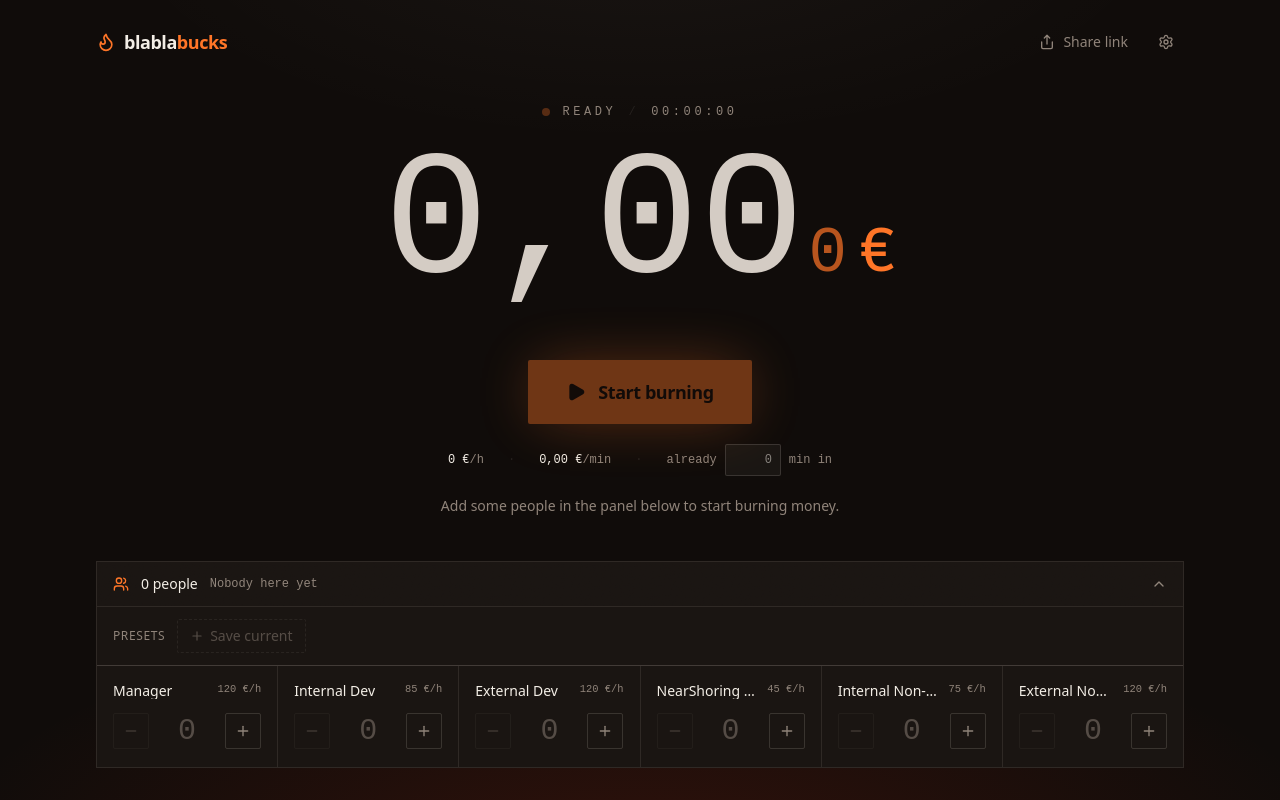
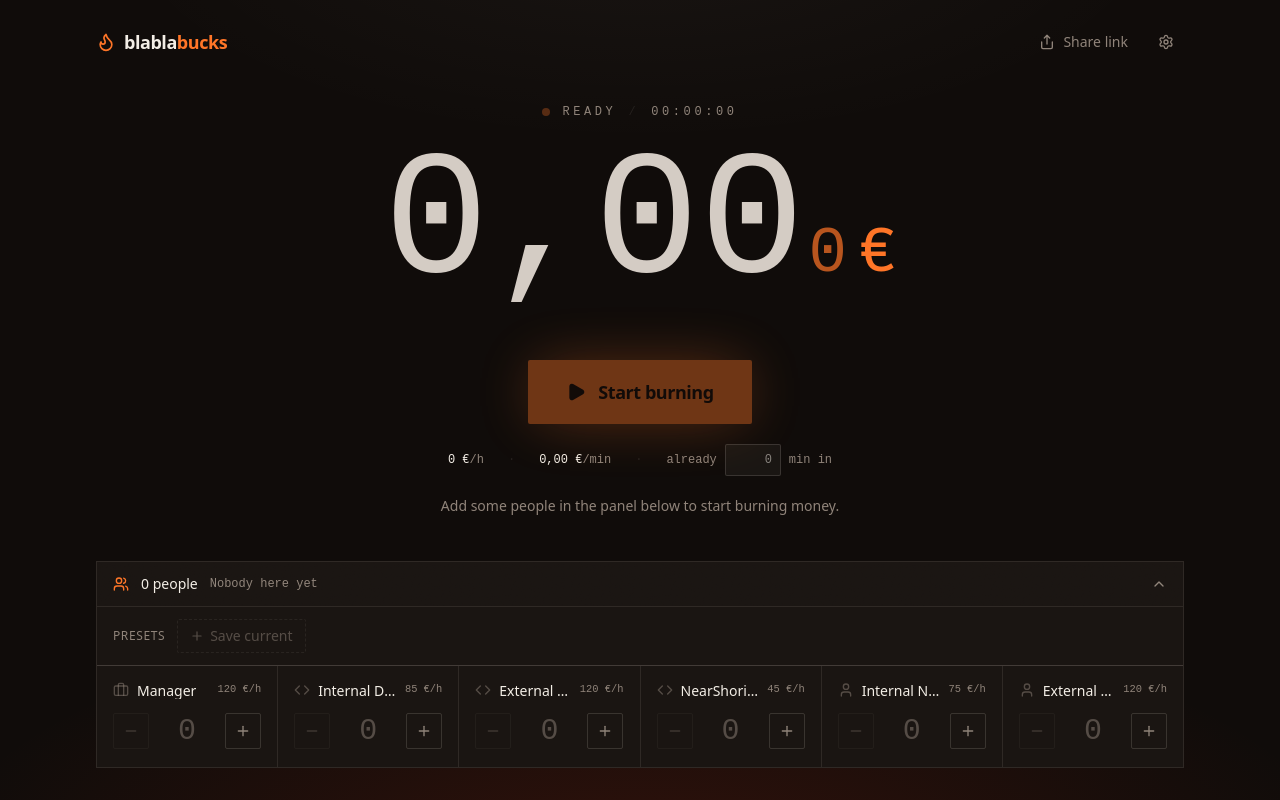
Before and after one commit to TheCodeOne/blablabucks, a React (Vite) app: page / in a window 1280 px wide. Built offline with nearby package versions, Linux system fonts and the light colour scheme.

Commit message:
feat: use uniform icons for dev and non-dev roles

```diff
--- a/src/components/quick-settings.tsx
+++ b/src/components/quick-settings.tsx
@@ -1,6 +1,15 @@
 import { useId, useState } from 'react'
 import { AnimatePresence, motion } from 'motion/react'
-import { ChevronUpIcon, MinusIcon, PlusIcon, UsersIcon, Trash2Icon } from 'lucide-react'
+import {
+  ChevronUpIcon,
+  MinusIcon,
+  PlusIcon,
+  UsersIcon,
+  Trash2Icon,
+  BriefcaseIcon,
+  CodeIcon,
+  UserIcon,
+} from 'lucide-react'
 import { CATEGORIES, type CategoryId, type Headcounts, type Rates } from '@/domain/categories'
 import { type TeamPreset } from '@/domain/teams'
 import { formatRate } from '@/lib/format'
@@ -17,6 +26,15 @@
   onLoadTeam?: (headcounts: Headcounts) => void
   onSaveTeam?: (name: string) => void
   onDeleteTeam?: (id: string) => void
+}
+
+const CATEGORY_ICONS: Record<CategoryId, React.ElementType> = {
+  manager: BriefcaseIcon,
+  internalDev: CodeIcon,
+  externalDev: CodeIcon,
+  nearshoringDev: CodeIcon,
+  internalNonDev: UserIcon,
+  externalNonDev: UserIcon,
 }
 
 /** Open by default on wide screens, collapsed on phones; the user's choice is remembered. */
@@ -104,6 +122,7 @@
               {CATEGORIES.map((c) => (
                 <CategoryRow
                   key={c.id}
+                  icon={CATEGORY_ICONS[c.id]}
                   label={c.label}
                   rate={rates[c.id]}
                   count={headcounts[c.id]}
@@ -122,6 +141,7 @@
 
 /** Compact row on phones, stacked tile from `sm` up. */
 function CategoryRow({
+  icon: Icon,
   label,
   rate,
   count,
@@ -129,6 +149,7 @@
   onChange,
   readOnly,
 }: {
+  icon: React.ElementType
   label: string
   rate: number
   count: number
@@ -145,7 +166,10 @@
       )}
     >
       <div className="flex min-w-0 flex-col sm:flex-row sm:items-start sm:justify-between sm:gap-2">
-        <span className="truncate text-sm leading-tight font-medium">{label}</span>
+        <div className="flex items-center gap-2 truncate">
+          <Icon className={cn("size-4 shrink-0", active ? "text-ember" : "text-ash/50")} />
+          <span className="truncate text-sm leading-tight font-medium">{label}</span>
+        </div>
         {!readOnly && (
           <span className="font-mono text-[0.65rem] whitespace-nowrap text-ash">{formatRate(rate)}/h</span>
         )}
```
